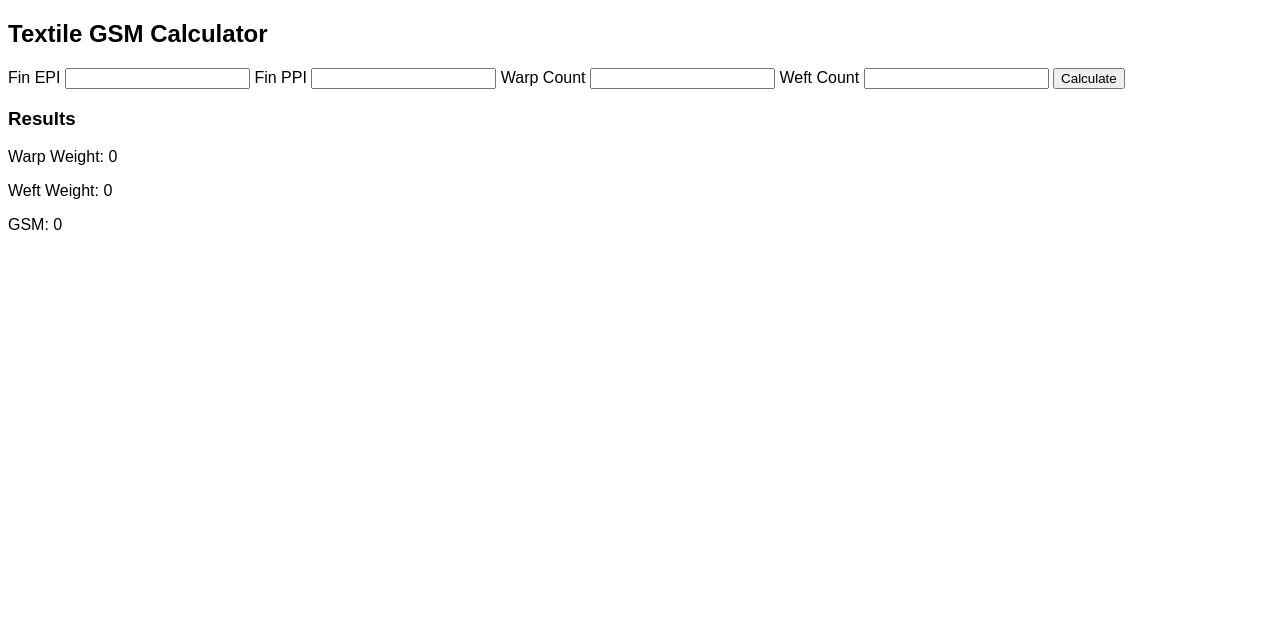
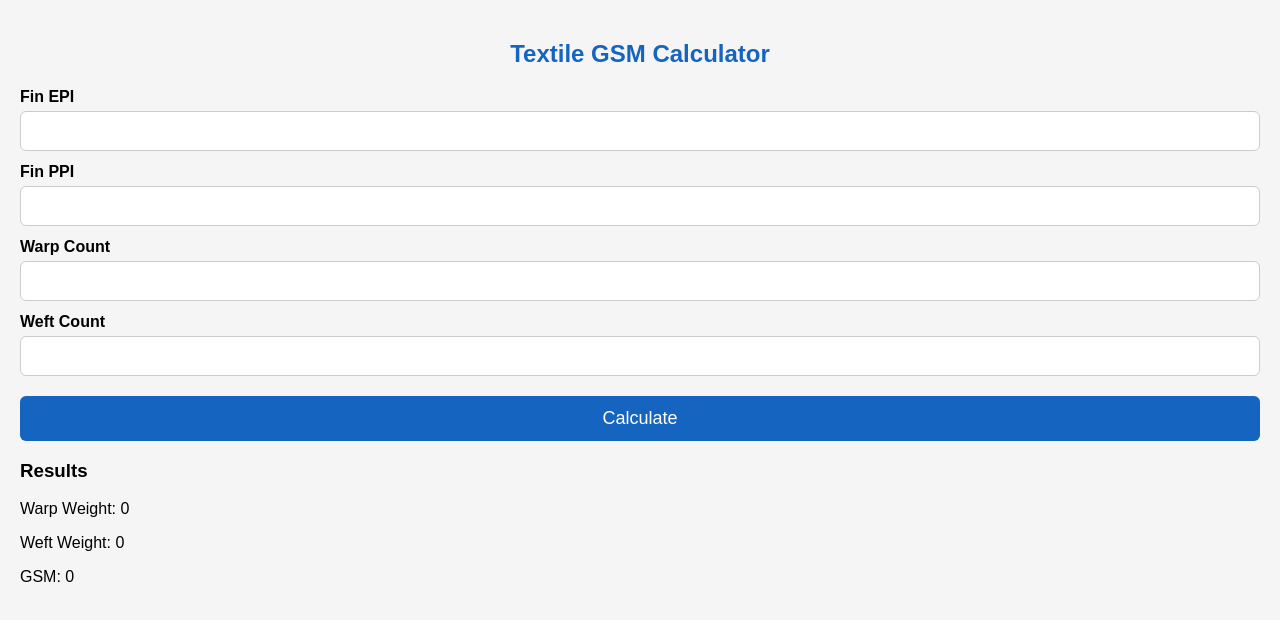
Before and after one commit to textwilly2-svg/Calculator-2, a plain HTML site: page index.html in a window 1280 px wide. Drawn offline with Linux system fonts and the light colour scheme.

Commit message:
Update style.css

```diff
--- a/style.css
+++ b/style.css
@@ -1 +1,56 @@
-body{font-family:Arial;}
+body{
+    font-family: Arial, sans-serif;
+    background:#f5f5f5;
+    margin:0;
+    padding:20px;
+}
+
+.container{
+    max-width:500px;
+    margin:auto;
+    background:#ffffff;
+    padding:20px;
+    border-radius:10px;
+    box-shadow:0 0 10px rgba(0,0,0,0.15);
+}
+
+h2{
+    text-align:center;
+    color:#1565C0;
+    margin-bottom:20px;
+}
+
+label{
+    display:block;
+    margin-top:12px;
+    font-weight:bold;
+}
+
+input{
+    width:100%;
+    padding:10px;
+    margin-top:5px;
+    border:1px solid #ccc;
+    border-radius:6px;
+    font-size:16px;
+    box-sizing:border-box;
+}
+
+button{
+    width:100%;
+    margin-top:20px;
+    padding:12px;
+    background:#1565C0;
+    color:white;
+    border:none;
+    border-radius:6px;
+    font-size:18px;
+    cursor:pointer;
+}
+
+button:hover{
+    background:#0D47A1;
+}
+
+.result{
+    margin-top:20
```
